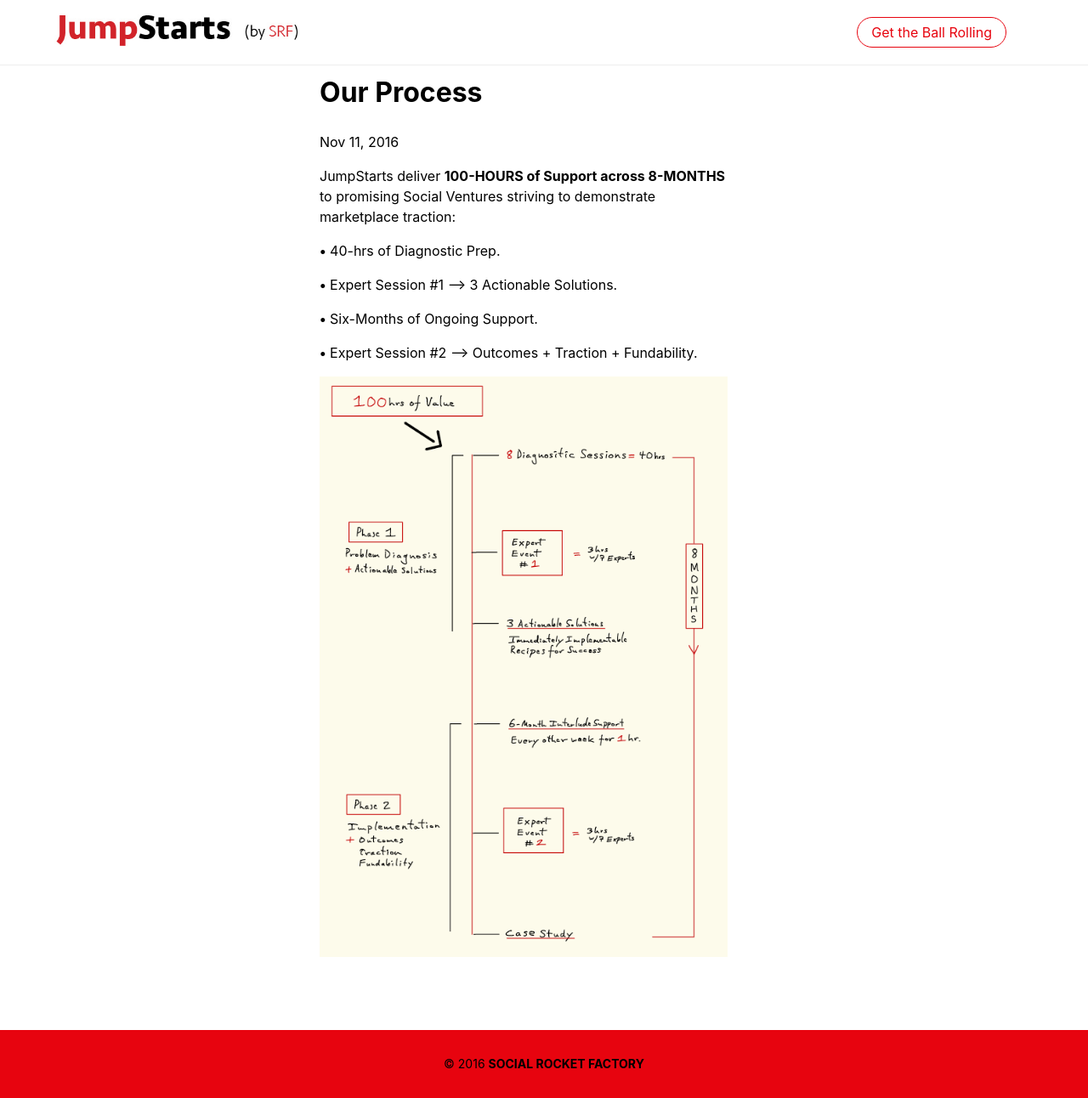
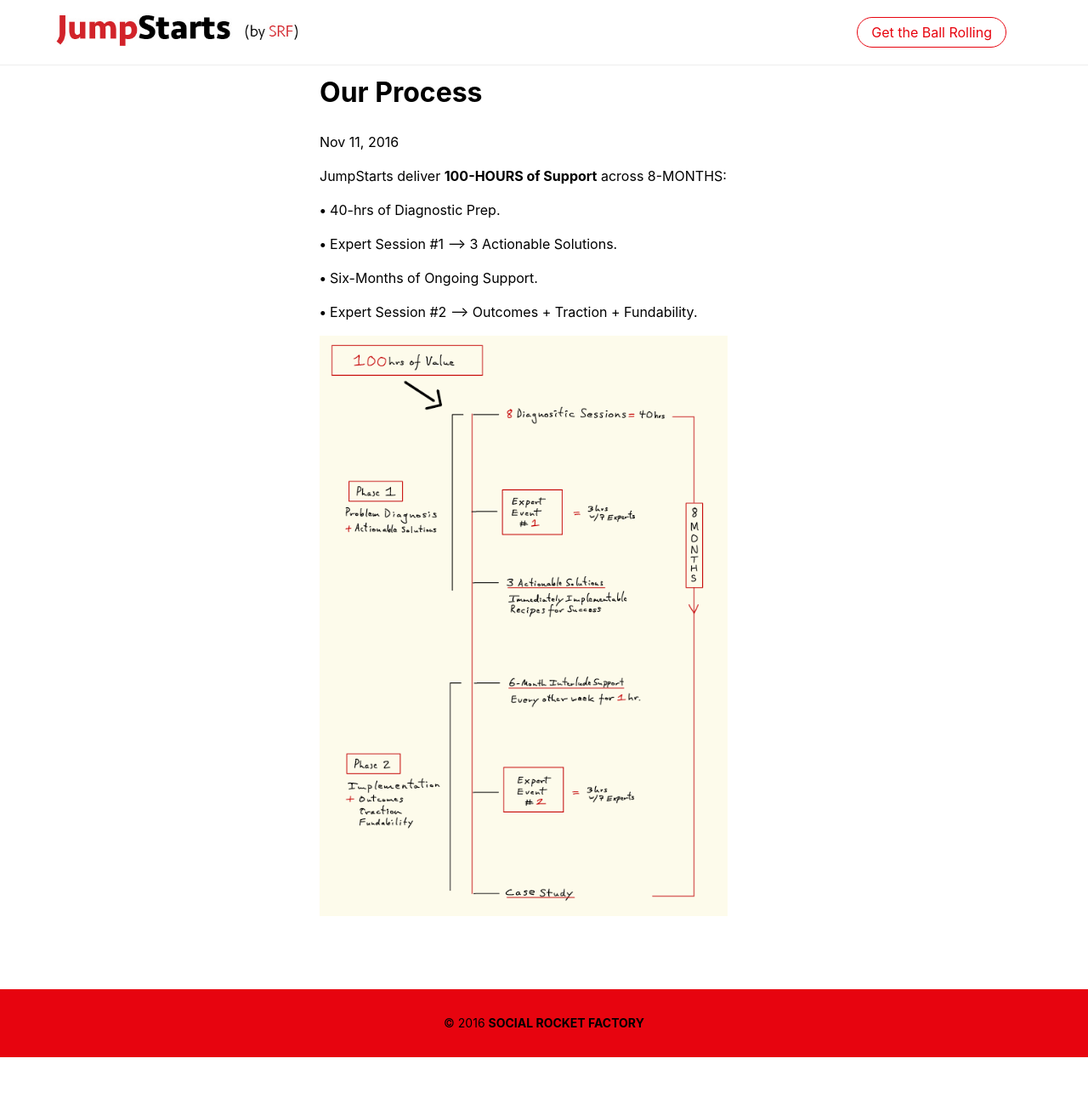
Before and after one commit to aaronergreen/jumpstarts, a Jekyll site: the page built from _about/process.md, in a window 1280 px wide and 1292 px high. Shown: the whole window at 85% size. Built offline with Jekyll 4.4.1, drawn with Linux system fonts in a browser that asks for light colours.

Commit message:
our process edited

```diff
--- a/_about/process.md
+++ b/_about/process.md
@@ -3,7 +3,7 @@ title: Our Process
 date: '2016-11-11 00:00:00'
 order: 3
 ---
-JumpStarts deliver **100-HOURS of Support across 8-MONTHS** to promising Social Ventures striving to demonstrate marketplace traction:
+JumpStarts deliver **100-HOURS of Support** across 8-MONTHS:
 
 **•** 40-hrs of Diagnostic Prep.
 
```
